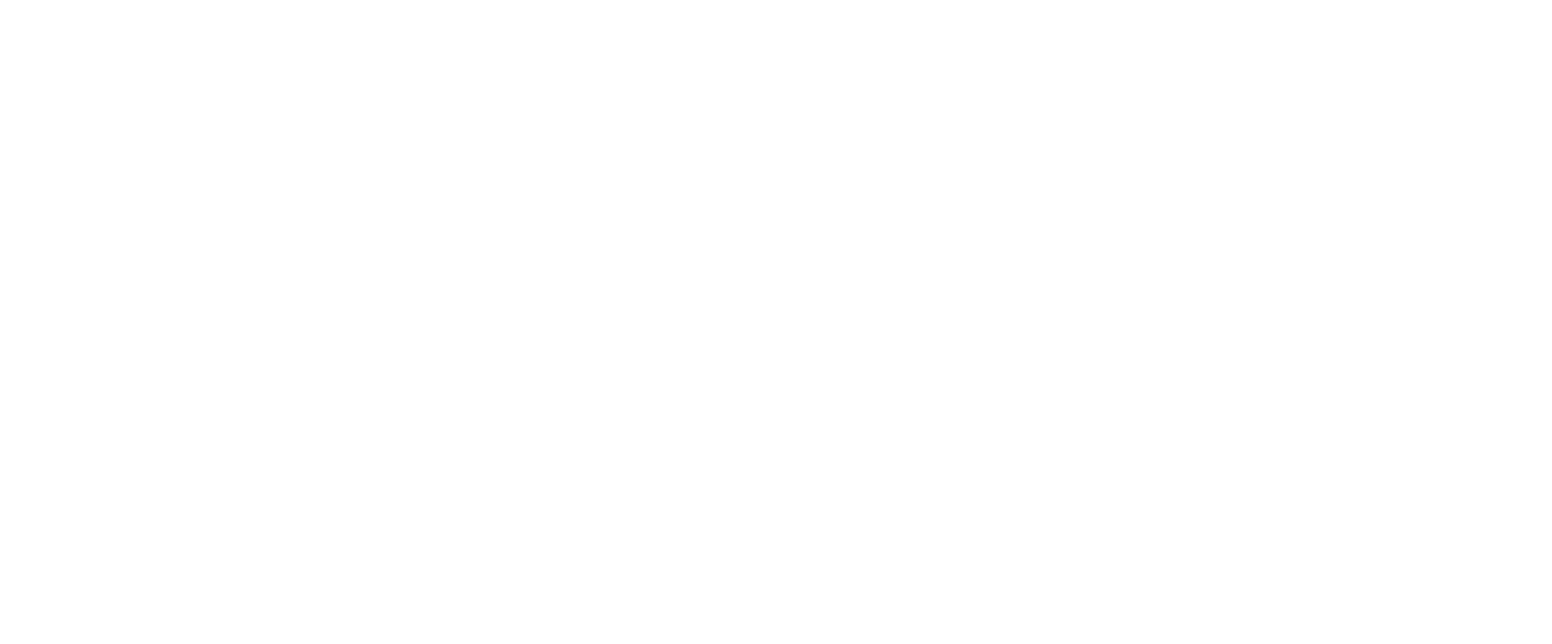
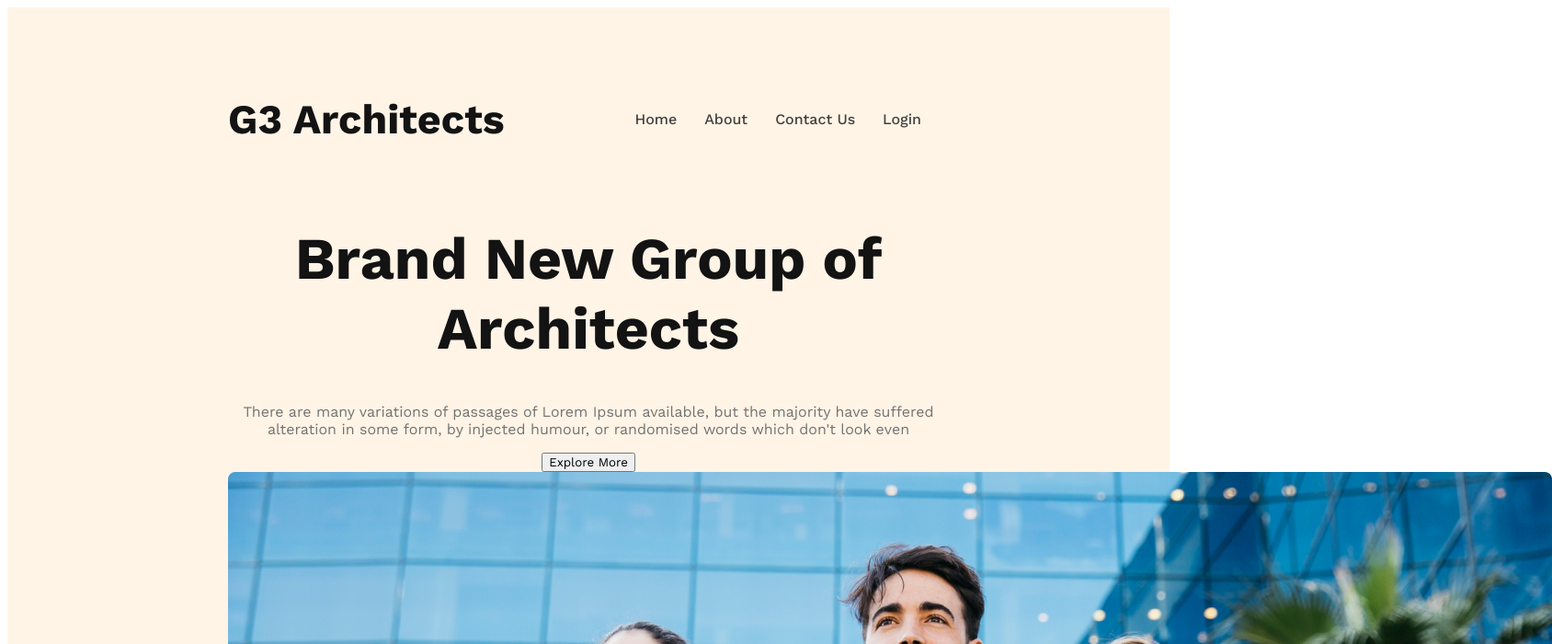
Before and after one commit to Hafiz-Al-Shams/g3-website, a plain HTML site: page index.html in a window 1280 px wide. Shown: the top 700 px of the page at 92% size, 1688 px wide, since content can reach past the window. Drawn offline with nearby package versions, Linux system fonts and the light colour scheme.

Commit message:
banner content added

```diff
--- a/index.html
+++ b/index.html
@@ -1,12 +1,41 @@
 <!DOCTYPE html>
 <html lang="en">
+
 <head>
     <meta charset="UTF-8">
     <meta name="viewport" content="width=device-width, initial-scale=1.0">
     <title>G3 Architects</title>
     <link rel="stylesheet" href="styles/architect.css">
 </head>
+
 <body>
+    <header>
+        <nav>
+            <h3 class="nav-title">G3 Architects</h3>
+            <ul>
+                <li><a href="">Home</a></li>
+                <li><a href="">About</a></li>
+                <li><a href="">Contact Us</a></li>
+                <li><a href="">Login</a></li>
+            </ul>
+        </nav>
+        <div class="banner">
+            <div class="banner-content">
+                <h1 class="banner-title">Brand New Group of Architects</h1>
+                <p class="banner-description">There are many variations of passages of Lorem Ipsum available, but the
+                    majority have suffered alteration in some form, by injected humour, or randomised words which don't
+                    look even</p>
+                <button class="btn-primary">Explore More</button>
+            </div>
+            <img src="images/banner.png" alt="">
+        </div>
+    </header>
+    <main>
 
+    </main>
+    <footer>
+
+    </footer>
 </body>
+
 </html>
--- a/styles/architect.css
+++ b/styles/architect.css
@@ -0,0 +1,65 @@
+/* work sans font from google fonts */
+
+@import url('https://fonts.googleapis.com/css2?family=Work+Sans:ital,wght@0,100..900;1,100..900&display=swap');
+
+/* shared styles */
+* {
+    font-family: "Work Sans", sans-serif;
+}
+
+.btn-primary{
+
+}
+
+/* header styles */
+
+header {
+    background: rgba(255, 144, 14, 0.10);
+    padding: 50px 240px;
+}
+
+nav {
+    display: flex;
+    justify-content: space-between;
+    align-items: center;
+}
+
+.nav-title{
+    font-size: 2.8rem;
+    font-weight: 700;
+    color: #131313;
+}
+
+nav>ul {
+    display: flex;
+}
+
+nav li {
+    list-style: none;
+    margin-right: 30px;
+    font-size: 1rem;
+    font-weight: 500;
+}
+
+nav li a{
+    color: #424242;
+    text-decoration: none;
+}
+
+/* banner styles */
+
+.banner-content{
+    max-width: 800px;
+    text-align: center;
+    margin: 0 auto;
+}
+
+.banner-title{
+    font-size: 4rem;
+    font-weight: 700;
+    color: #131313;
+}
+
+.banner-description{
+    color: #727272;
+}
```
